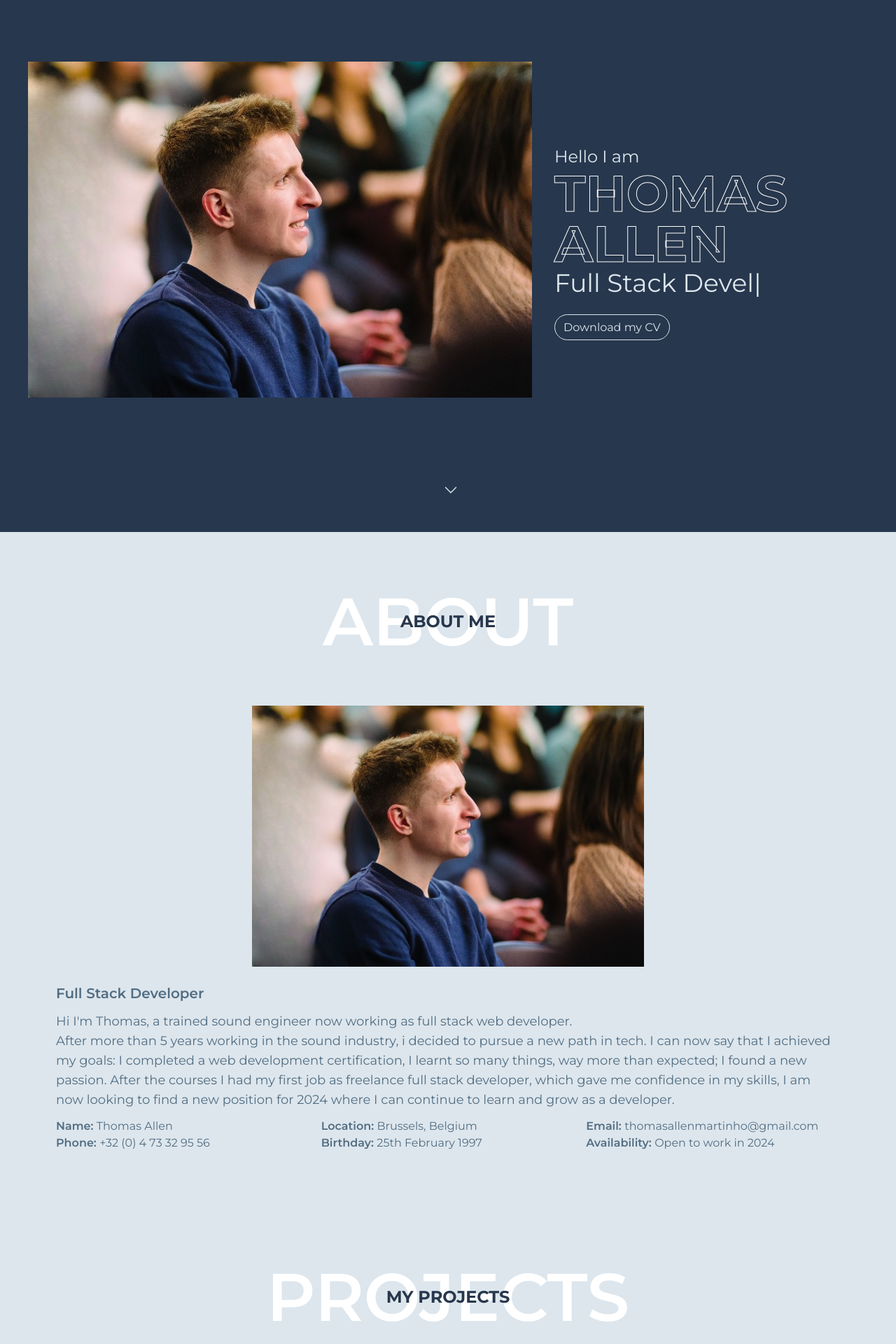
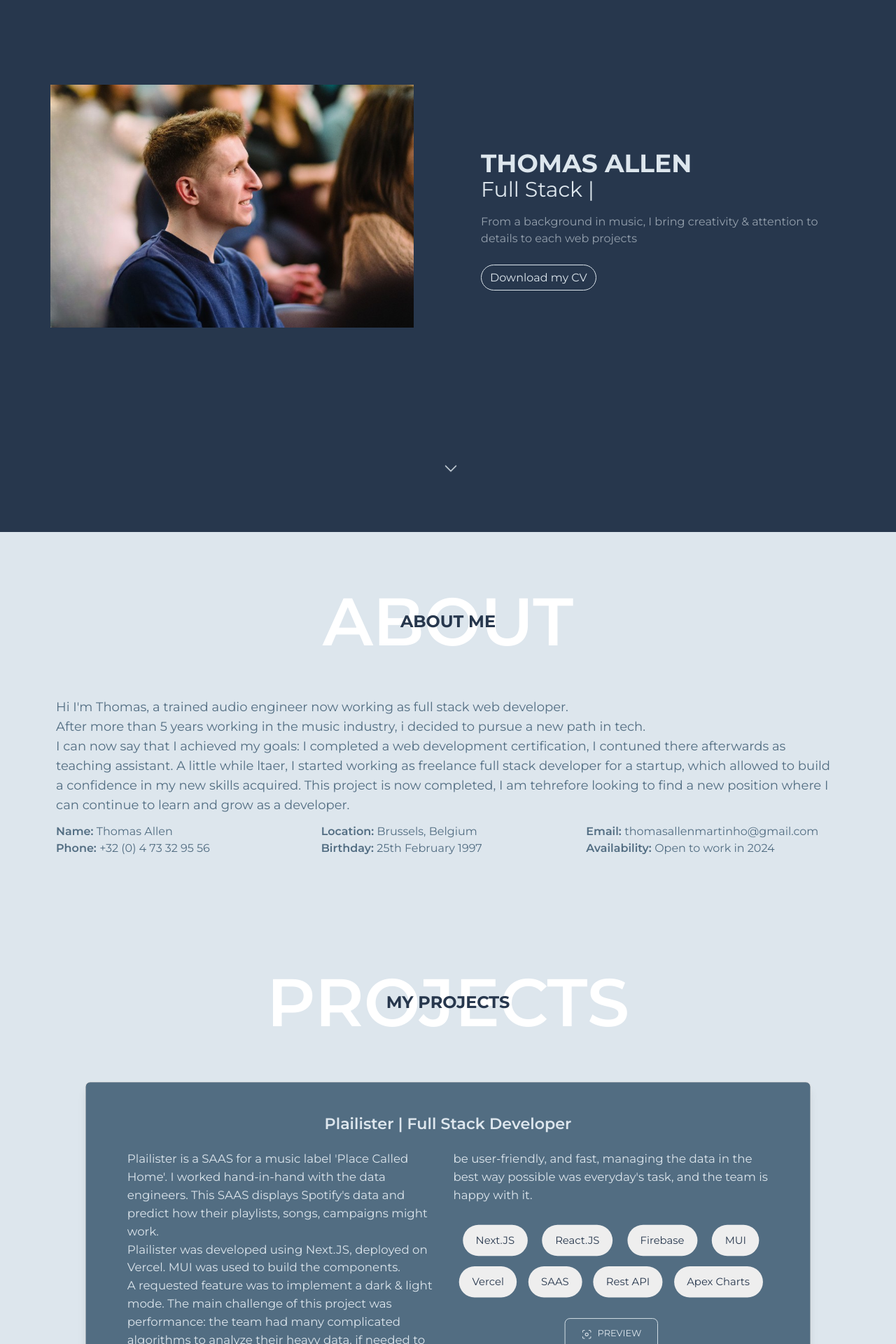
Before and after one commit to Thms25/my-first-portfolio, a Next.js app: page / in a window 1280 px wide. Shown: the part 40-1960 px from the top of the page at 70% size. Built offline with nearby package versions, Linux system fonts and the light colour scheme.

Commit message:
portfolio update minor display fixes few conditional rendering changed

```diff
--- a/components/About.jsx
+++ b/components/About.jsx
@@ -1,39 +1,64 @@
-import Image from 'next/image';
-import { basePath } from '@/next.config';
+import Image from 'next/image'
+import { basePath } from '@/next.config'
 
-export default function About () {
+export default function About() {
   return (
-    <section className='bg-light p-8 md:p-20'>
-      <div className='text-center m-auto grid place-items-center relative mb-12'>
-        <h1 className='uppercase text-8xl text-white font-semibold'>About</h1>
-        <h2 className='absolute text-dark font-bold text-2xl uppercase'>About me</h2>
+    <section className="bg-light p-8 md:p-20">
+      <div className="text-center m-auto grid place-items-center relative mb-12">
+        <h1 className="uppercase text-8xl text-white font-semibold">About</h1>
+        <h2 className="absolute text-dark font-bold text-2xl uppercase">
+          About me
+        </h2>
       </div>
-      <div className='text-primary md:flex'>
-        <div className=''>
-          <Image
+      <div className="text-primary md:flex">
+        <div className="">
+          {/* <Image
               priority
               width={720}
               height={480}
               src={`${basePath}/images/me.jpeg`}
               alt='picture of me'
               className='m-auto my-6 w-full sm:w-1/2'
-          />
-          <h3 className='font-semibold text-xl'>Full Stack Developer</h3>
-          <p className='text-lg my-3'>
-            Hi I'm Thomas, a trained sound engineer now working as full stack web developer.
+          /> */}
+          {/* <h3 className="font-semibold text-xl">Full Stack Developer</h3> */}
+          <p className="text-lg my-3">
+            Hi I'm Thomas, a trained audio engineer now working as full stack
+            web developer.
             <br />
-            After more than 5 years working in the sound industry, i decided to pursue a new path in tech. I can now say that I achieved my goals: I completed a web development certification, I learnt so many things, way more than expected; I found a new passion. After the courses I had my first job as freelance full stack developer, which gave me confidence in my skills, I am now looking to find a new position for 2024 where I can continue to learn and grow as a developer.
+            After more than 5 years working in the music industry, i decided to
+            pursue a new path in tech.
+            <br />I can now say that I achieved my goals: I completed a web
+            development certification, I contuned there afterwards as teaching
+            assistant. A little while ltaer, I started working as freelance full
+            stack developer for a startup, which allowed to build a confidence
+            in my new skills acquired. This project is now completed, I am
+            tehrefore looking to find a new position where I can continue to
+            learn and grow as a developer.
           </p>
           <div className="md:columns-2 lg:columns-3">
-            <p className='font-semibold'>Name: <span className='font-normal'>Thomas Allen</span></p>
-            <p className='font-semibold'>Phone: <span className='font-normal'>+32 (0) 4 73 32 95 56</span></p>
-            <p className='font-semibold'>Location: <span className='font-normal'>Brussels, Belgium</span></p>
-            <p className='font-semibold'>Birthday: <span className='font-normal'>25th February 1997</span></p>
-            <p className='font-semibold'>Email: <span className='font-normal'>thomasallenmartinho@gmail.com</span></p>
-            <p className='font-semibold'>Availability: <span className='font-normal'>Open to work in 2024</span></p>
+            <p className="font-semibold">
+              Name: <span className="font-normal">Thomas Allen</span>
+            </p>
+            <p className="font-semibold">
+              Phone: <span className="font-normal">+32 (0) 4 73 32 95 56</span>
+            </p>
+            <p className="font-semibold">
+              Location: <span className="font-normal">Brussels, Belgium</span>
+            </p>
+            <p className="font-semibold">
+              Birthday: <span className="font-normal">25th February 1997</span>
+            </p>
+            <p className="font-semibold">
+              Email:{' '}
+              <span className="font-normal">thomasallenmartinho@gmail.com</span>
+            </p>
+            <p className="font-semibold">
+              Availability:{' '}
+              <span className="font-normal">Open to work in 2024</span>
+            </p>
           </div>
         </div>
       </div>
     </section>
-  );
+  )
 }
--- a/components/Header.jsx
+++ b/components/Header.jsx
@@ -1,30 +1,34 @@
-'use client';
+'use client'
 
-import Image from 'next/image';
-import styles from 'styles/header.module.scss';
-import { motion } from 'framer-motion';
-import Typed from 'react-typed';
-import { Link as ScrollLink } from 'react-scroll';
-import { basePath } from '@/next.config';
+import Image from 'next/image'
+import styles from 'styles/header.module.scss'
+import { motion } from 'framer-motion'
+import Typed from 'react-typed'
+import { Link as ScrollLink } from 'react-scroll'
+import { basePath } from '@/next.config'
 
-export default function Header () {
+export default function Header() {
   return (
-    <header className='h-screen grid place-items-center'>
-      <div className='lg:flex md:justify-evenly p-4 grid items-center gap-8 mx-4 lg:mx-6 mt-20 '>
+    <header className="h-screen grid place-items-center">
+      <div className="lg:flex md:justify-evenly p-4 grid items-center gap-8 mx-4 lg:mx-6 mt-20">
+        <div className="w-full xl:w-1/2 lg:mx-auto">
           <Image
             priority
             width={720}
             height={480}
             src={`${basePath}/images/me.jpeg`}
-          alt='picture of me'
-          className='m-auto mb-8 w-full xl:w-3/4'
+            alt="picture of me"
+            className="m-auto lg:mb-8 w-full px-8"
           />
-        <div className='text-center lg:text-left'>
-          <h3 className='text-lg md:text-2xl'>Hello I am</h3>
-          <h1 className='text-4xl lg:text-6xl xl:text-7xl text-dark uppercase font-bold' id={styles.name}>
+        </div>
+        <div className="text-center lg:text-left lg:w-1/2 px-8 mx-auto">
+          <h1
+            className="text-2xl lg:text-6xl xl:text-4xl uppercase font-bold"
+            // id={styles.name}
+          >
             Thomas Allen
           </h1>
-          <h3 className='text-xl lg:text-3xl xl:text-4xl'>
+          <h3 className="text-xl lg:text-2xl xl:text-3xl">
             <Typed
               strings={['Full Stack Developer']}
               typeSpeed={60}
@@ -32,15 +36,23 @@ export default function Header () {
               loop
             />
           </h3>
-          <div className='mt-8'>
-            <a href='/public/files/Thomas_Allen_CV.pdf' download className='mt-6 btn'>Download my CV</a>
+          <h4 className="text-md md:text-md mt-4 opacity-60">
+            From a background in music, I bring creativity & attention to
+            details to each web projects
+          </h4>
+          <div className="mt-8">
+            <a
+              href="/public/files/Thomas_Allen_CV.pdf"
+              download
+              className="mt-6 btn"
+            >
+              Download my CV
+            </a>
           </div>
         </div>
       </div>
       <ScrollLink to="about" smooth={true} duration={500}>
-        <motion.div
-          className="mt-6 m-auto w-4"
-        >
+        <motion.div className="mt-6 m-auto w-4 cursor-pointer">
           <svg
             xmlns="http://www.w3.org/2000/svg"
             fill="none"
@@ -49,11 +61,14 @@ export default function Header () {
             stroke="currentColor"
             className={`w-6 h-6 ${styles.arrow}`}
           >
-            <path strokeLinecap="round" strokeLinejoin="round" d="M19.5 8.25l-7.5 7.5-7.5-7.5" />
+            <path
+              strokeLinecap="round"
+              strokeLinejoin="round"
+              d="M19.5 8.25l-7.5 7.5-7.5-7.5"
+            />
           </svg>
         </motion.div>
       </ScrollLink>
     </header>
-
-  );
+  )
 }
--- a/components/SubProject.jsx
+++ b/components/SubProject.jsx
@@ -1,7 +1,14 @@
-import { motion, useTransform } from "framer-motion";
-import Link from "next/link";
+import { motion, useTransform } from 'framer-motion'
+import Link from 'next/link'
 
-export default function SubProject({ project, range, progress, targetscale, index, onOpen }) {
+export default function SubProject({
+  project,
+  range,
+  progress,
+  targetscale,
+  index,
+  onOpen,
+}) {
   const scale = useTransform(progress, range, [1, targetscale])
 
   return (
@@ -10,13 +17,30 @@ export default function SubProject({ project, range, progress, targetscale, inde
       animate={{ opacity: 1, y: 0 }}
       transition={{ duration: 0.6 }}
       style={{ scale: scale }}
-      className={`p-8 md:p-12 my-8 w-full m-auto border border-gray-300 shadow-lg rounded-lg ${index % 2 === 0 ? "bg-primary" : "bg-secondary"}`}
+      className={`p-8 md:p-12 my-8 w-full m-auto border border-gray-300 shadow-lg rounded-lg ${
+        index % 2 === 0 ? 'bg-primary' : 'bg-secondary'
+      }`}
     >
-      <h3 className={`font-semibold text-2xl ${index % 2 === 0 ? "text-light" : "text-primary"} mb-6`}>
+      <h3
+        className={`font-semibold text-2xl ${
+          index % 2 === 0 ? 'text-light' : 'text-primary'
+        } mb-6`}
+      >
         {project.title} | {project.job}
       </h3>
       <div className="md:px-4 lg:columns-2">
-        <p className={`text-lg mb-6 ${index % 2 === 0 ? "text-light" : "text-dark"}`}>{project.description}</p>
+        <p
+          className={`text-lg text-left mb-6 ${
+            index % 2 === 0 ? 'text-light' : 'text-dark'
+          }`}
+        >
+          {project.description.split('\n').map((text, index) => (
+            <span key={index}>
+              {text}
+              <br />
+            </span>
+          ))}
+        </p>
         <div className="flex flex-wrap mb-6 justify-evenly">
           {project.tools.map((tool, index) => (
             <span
@@ -27,19 +51,36 @@ export default function SubProject({ project, range, progress, targetscale, inde
             </span>
           ))}
         </div>
-        {project.caroussel.length && (
+
         <div className="flex justify-evenly m-auto">
+          {!!project.caroussel.length && (
             <button
               onClick={() => onOpen(true, project.caroussel)}
-              className={`${index % 2 === 0 ? "border-light border text-light" : "text-light bg-primary"} py-3 px-6 rounded-lg uppercase text-sm hover:bg-opacity-80 transition duration-300 flex justify-around w-36`}
+              className={`${
+                index % 2 === 0
+                  ? 'border-light border text-light'
+                  : 'text-light bg-primary'
+              } py-3 px-6 rounded-lg uppercase text-sm hover:bg-opacity-80 transition duration-300 flex justify-around w-36`}
             >
-              <svg xmlns="http://www.w3.org/2000/svg" fill="none" viewBox="0 0 24 24" strokeWidth={1.5} stroke="currentColor" className="w-6 h-6">
-                <path strokeLinecap="round" strokeLinejoin="round" d="M7.5 3.75H6A2.25 2.25 0 003.75 6v1.5M16.5 3.75H18A2.25 2.25 0 0120.25 6v1.5m0 9V18A2.25 2.25 0 0118 20.25h-1.5m-9 0H6A2.25 2.25 0 013.75 18v-1.5M15 12a3 3 0 11-6 0 3 3 0 016 0z" />
+              <svg
+                xmlns="http://www.w3.org/2000/svg"
+                fill="none"
+                viewBox="0 0 24 24"
+                strokeWidth={1.5}
+                stroke="currentColor"
+                className="w-6 h-6"
+              >
+                <path
+                  strokeLinecap="round"
+                  strokeLinejoin="round"
+                  d="M7.5 3.75H6A2.25 2.25 0 003.75 6v1.5M16.5 3.75H18A2.25 2.25 0 0120.25 6v1.5m0 9V18A2.25 2.25 0 0118 20.25h-1.5m-9 0H6A2.25 2.25 0 013.75 18v-1.5M15 12a3 3 0 11-6 0 3 3 0 016 0z"
+                />
               </svg>
               <span className="ml-2">Preview</span>
             </button>
+          )}
 
-            {project.link !== "" && (
+          {project.link && (
             <div className="">
               <Link
                 href={project.link}
@@ -47,18 +88,26 @@ export default function SubProject({ project, range, progress, targetscale, inde
                 rel="prefetch"
                 className="bg-primary text-white py-3 px-6 rounded-lg uppercase text-sm hover:bg-opacity-80 transition duration-300 flex justify-around w-36"
               >
-                  <svg xmlns="http://www.w3.org/2000/svg" fill="none" viewBox="0 0 24 24" strokeWidth={1.5} stroke="currentColor" className="w-6 h-6">
-                    <path strokeLinecap="round" strokeLinejoin="round" d="M12 21a9.004 9.004 0 008.716-6.747M12 21a9.004 9.004 0 01-8.716-6.747M12 21c2.485 0 4.5-4.03 4.5-9S14.485 3 12 3m0 18c-2.485 0-4.5-4.03-4.5-9S9.515 3 12 3m0 0a8.997 8.997 0 017.843 4.582M12 3a8.997 8.997 0 00-7.843 4.582m15.686 0A11.953 11.953 0 0112 10.5c-2.998 0-5.74-1.1-7.843-2.918m15.686 0A8.959 8.959 0 0121 12c0 .778-.099 1.533-.284 2.253m0 0A17.919 17.919 0 0112 16.5c-3.162 0-6.133-.815-8.716-2.247m0 0A9.015 9.015 0 013 12c0-1.605.42-3.113 1.157-4.418" />
+                <svg
+                  xmlns="http://www.w3.org/2000/svg"
+                  fill="none"
+                  viewBox="0 0 24 24"
+                  strokeWidth={1.5}
+                  stroke="currentColor"
+                  className="w-6 h-6"
+                >
+                  <path
+                    strokeLinecap="round"
+                    strokeLinejoin="round"
+                    d="M12 21a9.004 9.004 0 008.716-6.747M12 21a9.004 9.004 0 01-8.716-6.747M12 21c2.485 0 4.5-4.03 4.5-9S14.485 3 12 3m0 18c-2.485 0-4.5-4.03-4.5-9S9.515 3 12 3m0 0a8.997 8.997 0 017.843 4.582M12 3a8.997 8.997 0 00-7.843 4.582m15.686 0A11.953 11.953 0 0112 10.5c-2.998 0-5.74-1.1-7.843-2.918m15.686 0A8.959 8.959 0 0121 12c0 .778-.099 1.533-.284 2.253m0 0A17.919 17.919 0 0112 16.5c-3.162 0-6.133-.815-8.716-2.247m0 0A9.015 9.015 0 013 12c0-1.605.42-3.113 1.157-4.418"
+                  />
                 </svg>
-                  <span className="ml-2">
-                    Visit
-                  </span>
+                <span className="ml-2">Visit</span>
               </Link>
             </div>
           )}
         </div>
-        )}
       </div>
     </motion.div>
-  );
+  )
 }
--- a/utils/projectData.js
+++ b/utils/projectData.js
@@ -1,13 +1,22 @@
-import { basePath } from "@/next.config";
+import { basePath } from '@/next.config'
 
 export const projects = [
   {
-    title: "Plailister",
-    job: "Frontend Developer",
+    title: 'Plailister',
+    job: 'Full Stack Developer',
     description:
-      "Plailister is a dashboard type of website I developed for a music label 'Place Called Home'. The label developed data analytics tools to manage their playlists, artists, marketing campaings, and many more. \nPlailister was developed using React in Next.JS, deployed on Vercel. MUI was used to build the many components. \nA requested feature was to implement a dark & light mode, se;ected by the user. The main challenge of this project was performance, the team had many complicated algorithms to analyze theiur millions of data, and the website needed to be user-friendly, and fast, managing the data in the best way possible was everyday's job, and the team is happy with it.",
-    tools: ["Next.JS", "React.JS", "MUI", "Vercel", "Rest API", "Apex Charts"],
-    link: "",
+      "Plailister is a SAAS for a music label 'Place Called Home'. I worked hand-in-hand with the data engineers. This SAAS displays Spotify's data and predict how their playlists, songs, campaigns might work. \nPlailister was developed using Next.JS, deployed on Vercel. MUI was used to build the components. \nA requested feature was to implement a dark & light mode. The main challenge of this project was performance: the team had many complicated algorithms to analyze their heavy data, if needed to be user-friendly, and fast, managing the data in the best way possible was everyday's task, and the team is happy with it.",
+    tools: [
+      'Next.JS',
+      'React.JS',
+      'Firebase',
+      'MUI',
+      'Vercel',
+      'SAAS',
+      'Rest API',
+      'Apex Charts',
+    ],
+    link: '',
     caroussel: [
       `${basePath}/images/plailister/home.png`,
       `${basePath}/images/plailister/homedark.png`,
@@ -21,89 +30,76 @@ export const projects = [
     ],
   },
   {
-    title: "Cosy Jet Sessions",
-    job: "Full Stack Developer",
+    title: 'Cosy Jet Sessions',
+    job: 'Full Stack Developer',
     description:
-      "I am a co-founder of @cosyjetsessions, a digital muscal media. I am currently building a music / vidéo plateform to display our content, on my spare time. I use this project to learn new technologies such as Next.JS & React, and I touch to many different APIs and databses.\nCosy Jet Sessions was developed with React in Next.JS, deployed on Vercel.",
+      'I am a co-founder of @cosyjetsessions, a digital music plateform. I am currently building a B2B webiste, a vitrine page, to display our content. I work on it in my spare time. I use this project to learn new technologies such as 3D, animations, various styling techniques. I used many different APIs (from google, youtube, spotify,...). \nCosy Jet Sessions is developed using Next.JS, a Postgresql database, and deployed on Vercel.',
     tools: [
-      "Next.JS",
-      "React.JS",
-      "SASS",
-      "Tailwind",
-      "Framer Motion",
-      "Postgresql",
-      "Primsa",
-      "Rest API",
+      'Next.JS',
+      'React.JS',
+      'SASS',
+      'Tailwind',
+      'Framer Motion',
+      'Postgresql',
+      'Primsa',
+      'Rest API',
     ],
-    link: "https://www.cosyjetsessions.com",
+    link: 'https://www.cosyjetsessions.com',
     caroussel: [
-      `${basePath}/images/cjs/website/home.png`,
-      `${basePath}/images/cjs/website/discover.png`,
-      `${basePath}/images/cjs/cjs-banner.png`,
+      // `${basePath}/images/cjs/website/home.png`,
+      // `${basePath}/images/cjs/website/discover.png`,
+      // `${basePath}/images/cjs/cjs-banner.png`,
     ],
   },
+  // {
+  //   title: 'Foodie Planner V2',
+  //   job: 'Full Stack Developer',
+  //   description:
+  //     'Foodie Planner was a website we developed during my web development certification. The website lets the user browse through recipes, plan meals in his calendar, and generate a grocery list. \nNow I am rebuilding the smae concept of website, but with new technologies to keep learning new ways to work. Foodie Planner is developed using Next.JS 14 framework, uses MongoDB for database management, and is deployed to Netlify',
+  //   tools: [
+  //     'Next.JS',
+  //     'React.JS',
+  //     'SASS',
+  //     'Tailwind',
+  //     'Framer Motion',
+  //     'MongoDB',
+  //     'Netlify',
+  //     'Rest API',
+  //   ],
+  //   link: '',
+  //   caroussel: [`${basePath}/images/foodie.png`],
+  // },
   {
-    title: "Foodie Planner V2",
-    job: "Full Stack Developer",
+    title: 'This Portfolio',
+    job: 'Frontend Developer',
     description:
-      "Foodie Planner was a website we developed during my web development certification. The website lets the user browse through recipes, plan meals in his calendar, and generate a grocery list. \nNow I am rebuilding the smae concept of website, but with new technologies to keep learning new ways to work. Foodie Planner is developed using Next.JS 14 framework, uses MongoDB for database management, and is deployed to Netlify",
+      'My portfolio was at first really simple, straightforward. The portfolio project was my playground to work on new technologies that I had just learnt. Also, It allows me to have a bit of fun while trying to do some effects. I built it first with simple Vanilla Javascript, then moved on to a Next.JS application, using Tailwind & SCSS for design, and Framer-Motion for animations. I deployed it to Github Pages, using Github Actions.',
     tools: [
-      "Next.JS",
-      "React.JS",
-      "SASS",
-      "Tailwind",
-      "Framer Motion",
-      "MongoDB",
-      "Netlify",
-      "Rest API",
+      'Next.JS',
+      'React.JS',
+      'SASS',
+      'Tailwind',
+      'Framer Motion',
+      'Github Pages',
     ],
-    link: "",
-    caroussel: [`${basePath}/images/foodie.png`],
-  },
-  {
-    title: "This Portfolio",
-    job: "Frontend Developer",
-    description:
-      "My portfolio was at first really simple, straightforward. The portfolio project was my playground to work on new technologies that I had just learnt. Also, It allows me to have a bit of fun while trying to do some effects. I built it first with simple Vanilla Javascript, then moved on to a Next.JS application, using Tailwind & SCSS for design, and Framer-Motion for animations. I deployed it to Github Pages, using Github Actions.",
-    tools: [
-      "Next.JS",
-      "React.JS",
-      "SASS",
-      "Tailwind",
-      "Framer Motion",
-      "Github Pages",
-    ],
-    link: "",
+    link: '',
     caroussel: [],
   },
   {
-    title: "Foodie Planner V1",
-    job: "Full Stack Developer",
+    title: 'Foodie Planner',
+    job: 'Full Stack Developer',
     description:
-      "Foodie Planner is a website we developed during the last two weeks of the bootcamp. Its purpose is to let the user get inspired with recipes, plan meals in his calendar, and generate a grocery list. \nFoodie Planner was developed using the 'Ruby on Rails' framework, and  then pushed to production using Heroku. \nDuring this project I learnt a lot about team work, efficient organization amd management of skills result in good results, after two weeks we were frustrated of not finishing the website, but we were proud of all we had done in that time.",
+      "Foodie Planner is a website we developed during the last two weeks of the bootcamp. Its purpose is to let the user get inspired with recipes, plan meals in his calendar, and generate a grocery list. \nFoodie Planner was developed using the 'Ruby on Rails' framework, and  then deployed to production through Heroku. \nDuring this project I learnt a lot about team work, efficient organization amd management of skills result in good results, after two weeks we were proud of all we had done in that short time, even though we wished we could have had time to add many more features. \nIn my spare time, I went back to this projects and I am rebuildinb it using Javascript only.",
     tools: [
-      "Ruby on Rails",
-      "Javascript",
-      "SASS",
-      "Bootstrap",
-      "Heroku",
-      "Postgresql",
-      "Rest API",
+      'Ruby on Rails',
+      'Javascript',
+      'SASS',
+      'Bootstrap',
+      'Heroku',
+      'Postgresql',
+      'Rest API',
     ],
-    link: "",
+    link: '',
     caroussel: [],
   },
-  {
-    title: "Cosy Jet Sessions",
-    job: "Sound Engineer",
-    description:
-      "I am a co-founder of @cosyjetsessions, a digital muscal media hosting artists for acoustic live sessions. I work as project manager, recording engineer and mixing engineer. \nHaving my own personnal project running and being somewhat successful in the music industry is one of my the achievements I am most proud of!",
-    tools: ["Mixing", "Recording", "Producing", "Mastering"],
-    link: "https://www.youtube.com/@cosyjetsessions",
-    caroussel: [
-      `${basePath}/images/cjs/decor.png`,
-      `${basePath}/images/cjs/synth.png`,
-      `${basePath}/images/cjs/cjs-banner.png`,
-    ],
-  },
-];
+]
```
Also changed, not shown: 2 other files (tests, documents, lock files or other folders). Lines whose indentation alone changed are shown as unchanged.
